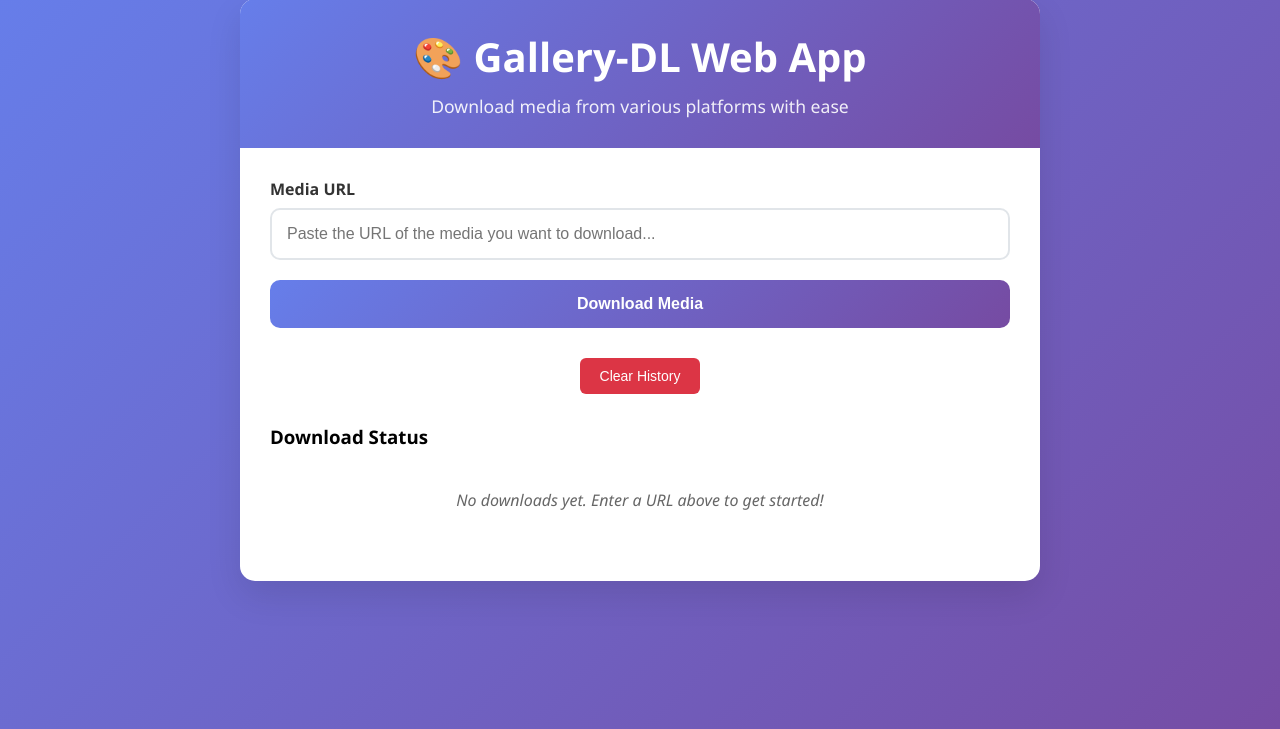
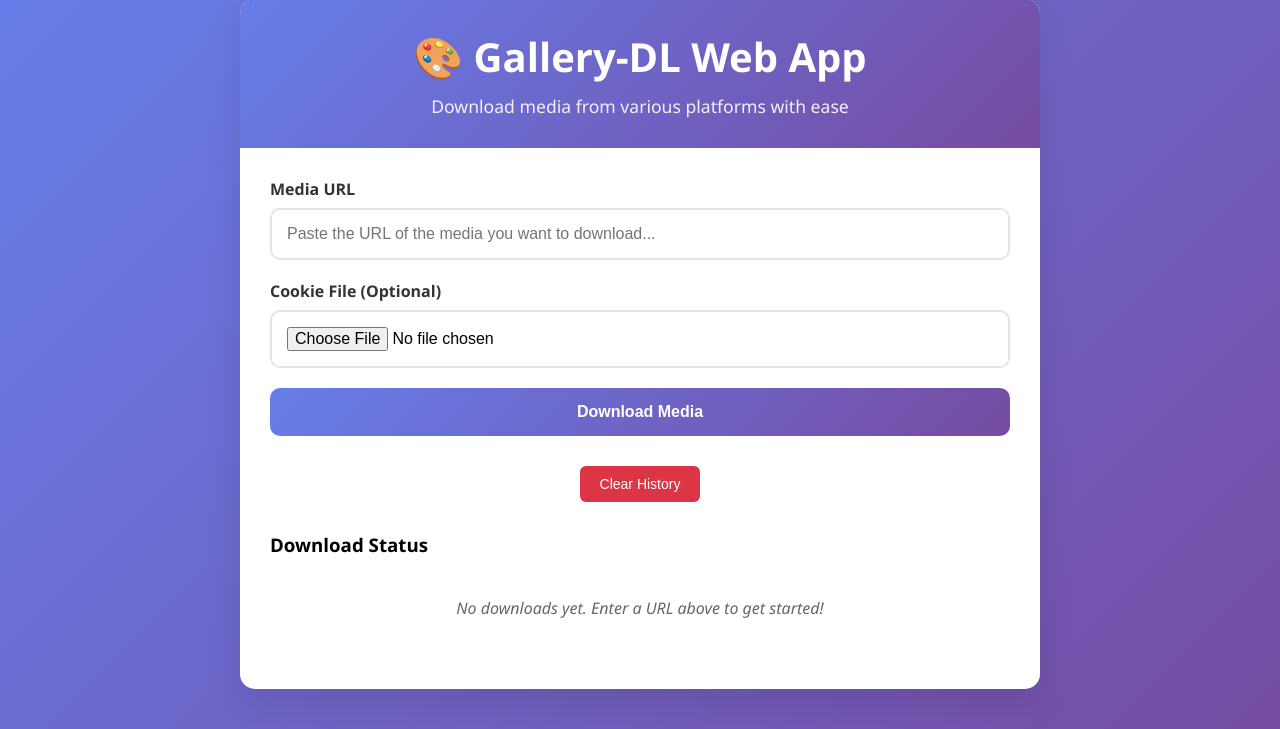
Before and after one commit to RenX86/GDL-Web, a Flask app: page / in a window 1280 px wide. Shown: the part 21-750 px from the top of the page. Run offline with Flask 3, Linux system fonts and the light colour scheme; parts of the project's set-up code (start-up, migrations or seed data) failed here and were passed over.

Commit message:
Cookies funtionality added

```diff
--- a/app/routes.py
+++ b/app/routes.py
@@ -27,6 +27,7 @@ def start_download():
     try:
         data = request.get_json()
         url = data.get('url')
+        cookies_content = data.get('cookies')
 
         if not url:
             return jsonify({
@@ -44,7 +45,8 @@ def start_download():
         # Start download using config from Flask app
         download_id = download_service.start_download(
             url,
-            current_app.config['DOWNLOADS_DIR']  # Using centralized config
+            current_app.config['DOWNLOADS_DIR'],
+            cookies_content
         )
 
         return jsonify({
--- a/app/services.py
+++ b/app/services.py
@@ -5,6 +5,7 @@ import re
 from datetime import datetime
 from urllib.parse import urlparse
 import validators
+import os
 
 class DownloadService:
     """Service class to handle all download operations"""
@@ -21,7 +22,7 @@ class DownloadService:
         except:
             return False
 
-    def start_download(self, url, output_dir):
+    def start_download(self, url, output_dir, cookies_content=None):
         """Start a new download and return download ID"""
         download_id = str(int(time.time() * 1000))  # More unique ID
 
@@ -43,15 +44,16 @@ class DownloadService:
         # Start download in background thread
         thread = threading.Thread(
             target=self._download_worker,
-            args=(download_id, url, output_dir)
+            args=(download_id, url, output_dir, cookies_content)
         )
         thread.daemon = True
         thread.start()
 
         return download_id
 
-    def _download_worker(self, download_id, url, output_dir):
+    def _download_worker(self, download_id, url, output_dir, cookies_content=None):
         """Background worker to handle the actual download"""
+        cookie_file_path = None
         try:
             # Update status to downloading
             self.download_status[download_id].update({
@@ -67,8 +69,17 @@ class DownloadService:
                 '--filename', '{category}_{subcategory}_{filename}.{extension}',
                 '--write-info-json',
                 '--verbose',
-                url
             ]
+
+            if cookies_content:
+                cookies_dir = os.path.join(output_dir, 'cookies')
+                os.makedirs(cookies_dir, exist_ok=True)
+                cookie_file_path = os.path.join(cookies_dir, f'{download_id}.txt')
+                with open(cookie_file_path, 'w') as f:
+                    f.write(cookies_content)
+                cmd.extend(['--cookies', cookie_file_path])
+
+            cmd.append(url)
 
             # Execute gallery-dl with real-time output capture
             process = subprocess.Popen(
@@ -136,6 +147,9 @@ class DownloadService:
             })
             # Clean up active process
             self.active_processes.pop(download_id, None)
+        finally:
+            if cookie_file_path and os.path.exists(cookie_file_path):
+                os.remove(cookie_file_path)
 
     def _parse_progress(self, download_id, line):
         """Parse gallery-dl output to extract progress information"""
--- a/app/templates/index.html
+++ b/app/templates/index.html
@@ -64,7 +64,7 @@
             color: #333;
         }
 
-        input[type="url"] {
+        input[type="url"], input[type="file"] {
             width: 100%;
             padding: 15px;
             border: 2px solid #e1e5e9;
@@ -73,7 +73,7 @@
             transition: border-color 0.3s ease;
         }
 
-        input[type="url"]:focus {
+        input[type="url"]:focus, input[type="file"]:focus {
             outline: none;
             border-color: #667eea;
         }
@@ -238,6 +238,10 @@
                         required
                     >
                 </div>
+                <div class="input-group">
+                    <label for="cookieFile">Cookie File (Optional)</label>
+                    <input type="file" id="cookieFile" accept=".txt">
+                </div>
 
                 <button type="button" class="download-btn" onclick="startDownload()">
                     Download Media
@@ -268,6 +272,7 @@
         // Start a download
         function startDownload() {
             const url = document.getElementById('mediaUrl').value.trim();
+            const cookieFile = document.getElementById('cookieFile').files[0];
 
             if (!url) {
                 alert('Please enter a valid URL');
@@ -281,17 +286,19 @@
             downloadBtn.disabled = true;
             spinner.style.display = 'inline-block';
 
+            const sendRequest = (cookiesContent) => {
                 fetch('/api/download', {
                     method: 'POST',
                     headers: {
                         'Content-Type': 'application/json',
                     },
-                body: JSON.stringify({ url: url })
+                    body: JSON.stringify({ url: url, cookies: cookiesContent })
                 })
                 .then(response => response.json())
                 .then(data => {
                     if (data.success) {
                         document.getElementById('mediaUrl').value = '';
+                        document.getElementById('cookieFile').value = '';
                         startRefreshing();
                     } else {
                         alert('Error: ' + data.error);
@@ -305,6 +312,17 @@
                     downloadBtn.disabled = false;
                     spinner.style.display = 'none';
                 });
+            };
+
+            if (cookieFile) {
+                const reader = new FileReader();
+                reader.onload = (e) => {
+                    sendRequest(e.target.result);
+                };
+                reader.readAsText(cookieFile);
+            } else {
+                sendRequest(null);
+            }
         }
 
         // Refresh download status
@@ -323,7 +341,6 @@
         function updateDownloadsList(downloads) {
             const downloadsList = document.getElementById('downloadsList');
 
-            // Check if downloads is undefined or null
             if (!downloads || !downloads.data || Object.keys(downloads.data).length === 0) {
                 downloadsList.innerHTML = '<div class="empty-state">No downloads yet. Enter a URL above to get started!</div>';
                 return;
```
Lines whose indentation alone changed are shown as unchanged.
